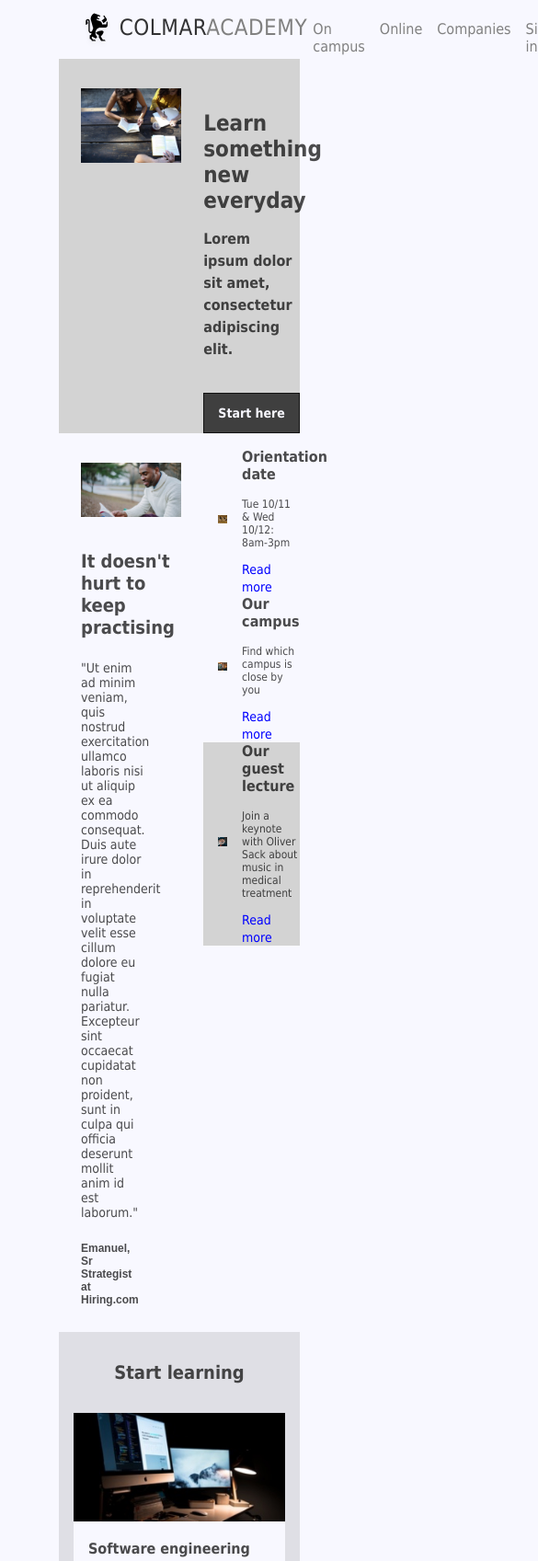
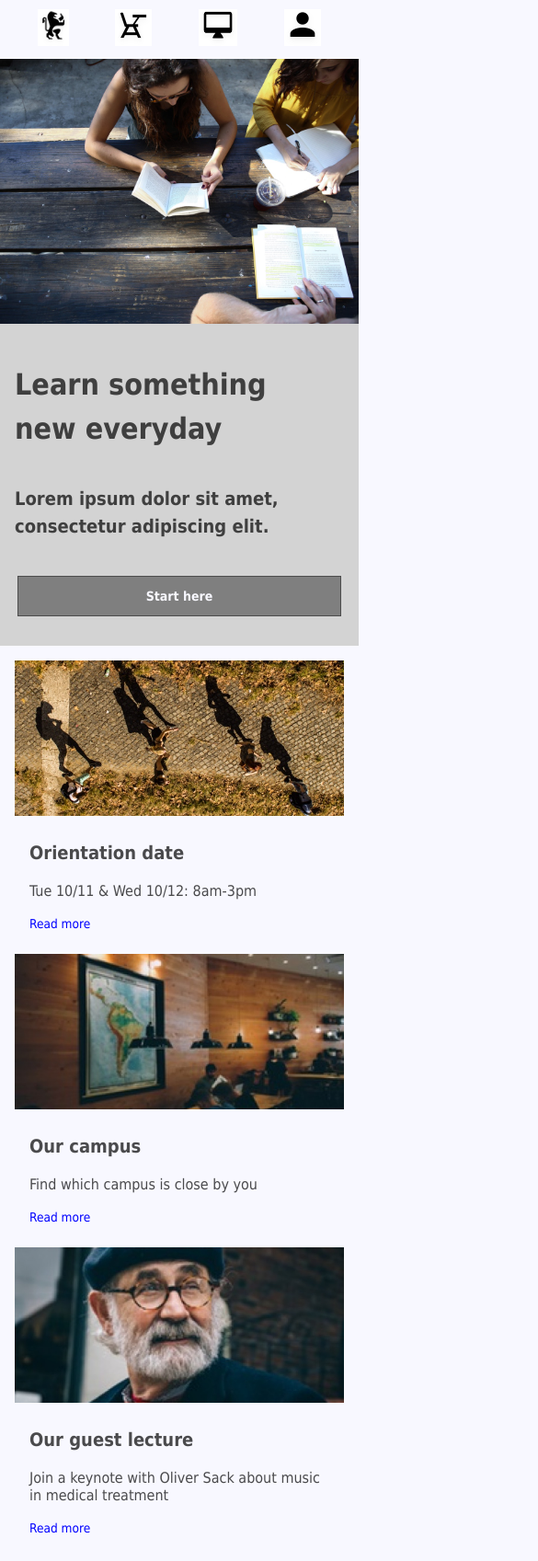
Before and after one commit to Magdalabno/Colmaracademy, a plain HTML site: page index.html in a window 390 px wide. Shown: the top 1697 px of the page at 92% size, 585 px wide, since content can reach past the window. Drawn offline with Linux system fonts and the light colour scheme.

Commit message:
Add responsiveness next step

```diff
--- a/index.html
+++ b/index.html
@@ -7,7 +7,7 @@
         <link rel="icon" type="image/png" href="resources/images/favicon.png">
     </head>
     <body>
-        <nav>
+        <nav class="desktop">
             <div class="logo">
                 <img  class="logoimg" src="resources/images/ic-logo.svg" alt="Logo Colmar Academy">
                 <p><span style="color:rgba(0, 0, 0, 0.8)">COLMAR</span>ACADEMY</p>
@@ -21,6 +21,15 @@
                 </ul>
             </div>
         </nav>
+
+        <!-- mobile -->
+        <nav class="mobile">
+            <a href=#><img src="resources/images/ic-logo.jpg"></a>
+            <a href=#><img src="resources/images/ic-on-campus.jpg"></a>
+            <a href=#><img src="resources/images/ic-online.jpg"></a>
+            <a href=#><img src="resources/images/ic-login.jpg"></a>
+        </nav>
+         <!-- mobile -->
         <main>
             <div class="start">
                 <div class="startimage">
@@ -34,6 +43,18 @@
                     <div class="button"><a class href="#">Start here</a></div>
                 </div>
             </div>
+        <!-- mobile -->
+            <div class="startmobile">
+                <img src="resources/images/banner.jpg" alt="Studying people">
+                <div class="starttextmobile">
+                    <h1>Learn something<br>new everyday</h1>
+                    <p>Lorem ipsum dolor sit amet,<br>
+                        consectetur adipiscing elit.</p>
+                    <br>
+                    <div class="buttonmobile"><a class href="#">Start here</a></div>
+                </div>
+            </div>
+        <!-- mobile -->
             <div class="information">
                 <div class="informationleft">
                     <img src="resources/images/information-main.jpg" alt="Reading man">
@@ -76,6 +97,34 @@
                     </div>
                 </div>
             </div>
+            <!--mobile-->
+                <div class="informationmobile">
+                    <div class="infimgmobile">
+                        <img src="resources/images/information-orientation-mobile.jpg">
+                        <div class="inftextmobile">
+                            <h3 class="title">Orientation date</h3>
+                            <p>Tue 10/11 & Wed 10/12: 8am-3pm</p>
+                            <a class="read" href="#">Read more</a>
+                        </div>
+                    </div>
+                    <div class="infimgmobile">
+                        <img src="resources/images/information-campus-mobile.jpg">
+                        <div class="inftextmobile">
+                            <h3 class="title">Our campus</h3>
+                            <p>Find which campus is close by you</p>
+                            <a class="read" href="#">Read more</a>
+                        </div>
+                    </div>
+                    <div class="infimgmobile">
+                        <img src="resources/images/information-guest-lecture-mobile.jpg">
+                        <div class="inftextmobile">
+                            <h3 class="title">Our guest lecture</h3>
+                            <p>Join a keynote with Oliver Sack about music in medical treatment</p>
+                            <a class="read" href="#">Read more</a>
+                        </div>
+                    </div>
+                </div>
+            <!--mobile-->
             <div class="learning">
                 <h2>Start learning</h2>
                 <div class="learningitem">
@@ -117,6 +166,11 @@
                     </div>
                 </div>
             </div>
+            <!--mobile-->
+                <div class="learningmobile">
+
+                </div>
+            <!--mobile-->
             <div class="exhibit">
                 <h2>Thesis exhibit</h2>
                 <div class="exhibitflex">
--- a/resources/style.css
+++ b/resources/style.css
@@ -5,7 +5,6 @@ html {
     font-size: 16px;
     color: gray;
     font-family: Tahoma, Verdana, sans-serif;
-    margin: 0 4rem;
     background-color: ghostwhite;
 }
 body {
@@ -27,11 +26,23 @@ h3 {
 img {
     width: 100%;
 }
-nav {
+.desktop {
     background-color: ghostwhite;
     display: flex;
     justify-content: space-between;
     height: 4rem;
+}
+.mobile {
+    display: flex;
+    background-color: ghostwhite;
+    justify-content: space-around;
+    height: 4rem;
+    align-items: center;
+    margin: 0 1rem;
+}
+.mobile img {
+    max-height: 40px;
+    width: auto;
 }
 .menu a {
     color: gray;
@@ -101,6 +112,40 @@ nav {
     color: gold;
     transition: 0.3s;
 }
+.startmobile {
+    background-color: lightgray;
+    color: rgba(0, 0, 0, 0.7);
+}
+.starttextmobile {
+    padding: 0 1rem 2rem 1rem;
+}
+.starttextmobile p {
+    font-size: 1.25rem;
+    font-weight: 600;
+    line-height: 1.5;
+}
+.starttextmobile h1 {
+    font-size: 2rem;
+    line-height: 1.5;
+    padding: 1rem 0;
+}
+.buttonmobile {
+    text-align: center;
+    max-width: 22rem;
+    padding: 0.7rem 0 0.7rem 0;
+    border: 1px solid rgba(0, 0, 0, 0.4);
+    background-color: rgba(0, 0, 0, 0.4);
+    margin: 0 auto;
+}
+.buttonmobile a {
+    color: ghostwhite;
+    font-size: 0.875rem;
+    font-weight: 600;
+}
+.buttonmobile a:hover {
+    color: gold;
+    transition: 0.3s;
+}
 .information {
     display: flex;
     color: rgba(0, 0, 0, 0.7);
@@ -148,6 +193,25 @@ nav {
 }
 .infimgleft img {
     padding: 1rem;
+}
+.informationmobile {
+    padding: 1rem 1rem 1rem 1rem;
+    border-bottom: 1 px solid rgba(0, 0, 0, 0.3)
+}
+.infimgmobile {
+    color:rgba(0, 0, 0, 0.7);
+}
+.inftextmobile {
+    padding: 1.5rem 1rem 1.5rem 1rem;
+}
+.inftextmobile h3 {
+    font-size: 1.25rem;
+}
+.inftextmobile p {
+    font-size: 1rem;
+}
+.inftextmobile a {
+    font-size: 0.85rem;
 }
 .title {
     font-weight: bold;
@@ -241,7 +305,7 @@ footer {
     align-items: flex-start;
     padding: 0 0.5rem 1.5rem 1rem;
     background-color: ghostwhite;
-    border-top: 2px solid lightgray;
+    border-top: 1px solid rgba(0, 0, 0, 0.3);
 }
 footer ul {
     margin-top: 0.75rem;
@@ -291,6 +355,33 @@ footer li {
         max-width: 15rem;
     }
 }
+/* for mobile */
 @media only screen and (max-width: 768px) {
-
+    .desktop {
+        display: none;
+    }
+    .start {
+        display: none;
+    }
+    .information {
+        display: none;
+    }
+    .learning {
+        display: none;
+    }
 }
+/* for desktop */
+@media only screen and (min-width: 768px) {
+    .mobile {
+        display: none;
+    }
+    .startmobile {
+        display: none;
+    }
+    .informationmobile {
+        display: none;
+    }
+    .learningmobile {
+        display: none;
+    }
+}
```
